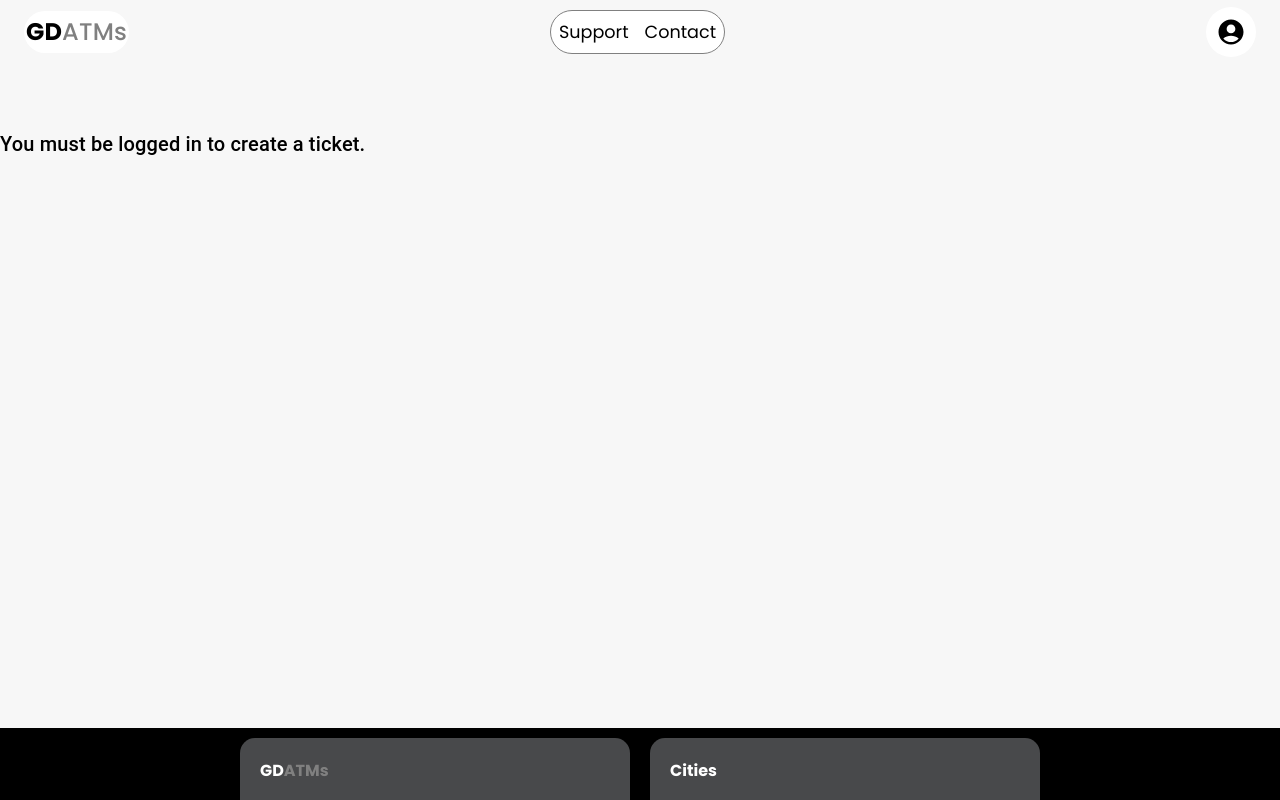
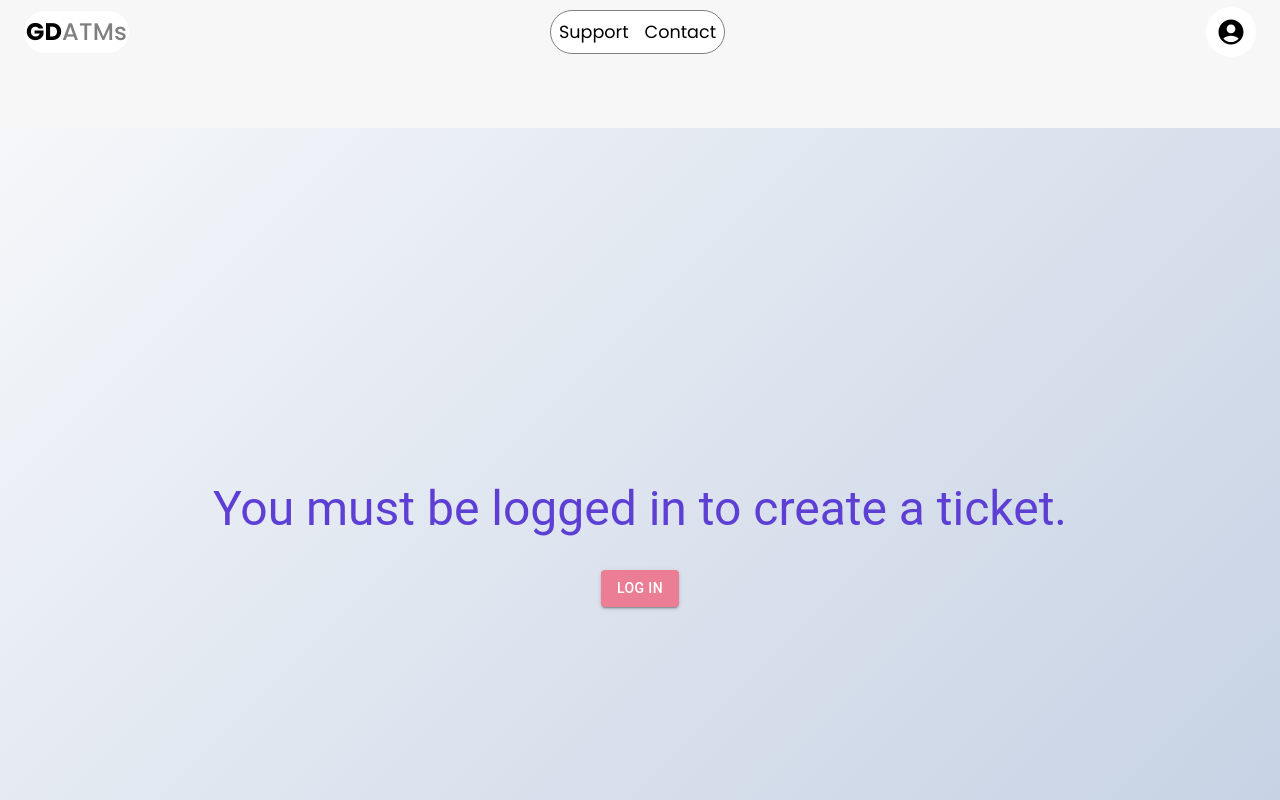
Before and after one commit to pToum21/gd-atms-v2, a React (Vite) app in the folder client/: page /create-a-ticket in a window 1280 px wide. Shown: the top 800 px of the page. Built offline with nearby package versions, Linux system fonts and the light colour scheme; no server answers.

Commit message:
working on if you are not logged in page

```diff
--- a/client/src/components/CreateATicket.jsx
+++ b/client/src/components/CreateATicket.jsx
@@ -24,7 +24,36 @@ const CreateATicket = () => {
     const isMobile = useMediaQuery(theme.breakpoints.down('sm'));
 
     if (!AuthService.loggedIn()) {
-        return <Typography variant="h6">You must be logged in to create a ticket.</Typography>;
+        return (
+            <Box
+                sx={{
+                    display: 'flex',
+                    flexDirection: 'column',
+                    justifyContent: 'center',
+                    alignItems: 'center',
+                    minHeight: '100vh',
+                    background: 'linear-gradient(135deg, #f5f7fa, #c3cfe2)',
+                    textAlign: 'center',
+                    p: 2,
+                    bgcolor: 'rgb(72, 73, 75)'
+                }}
+            >
+                <Typography variant="h3" gutterBottom sx={{ color: '#5D3FD3' }}>
+                    You must be logged in to create a ticket.
+                </Typography>
+                <Button
+                    variant="contained"
+                    sx={{
+                        mt: 2,
+                        backgroundColor: '#eb7e95',
+                        '&:hover': { backgroundColor: '#d4677d' },
+                    }}
+                    onClick={() => AuthService.login()}
+                >
+                    Log In
+                </Button>
+            </Box>
+        );
     }
 
     return (
@@ -34,9 +63,11 @@ const CreateATicket = () => {
                     <Sidebar />
                 </Box>
             )}
-            <Box flex={1} p={2} >
-                <Paper elevation={3} style={{ padding: '20px', borderRadius: '30px' }}>
-                    <h1 className="reviews-title">Create A Ticket</h1>
+            <Box flex={1} p={2}>
+                <Paper elevation={3} sx={{ padding: '20px', borderRadius: '30px' }}>
+                    <Typography variant="h4" gutterBottom sx={{ color: '#5D3FD3' }}>
+                        Create A Ticket
+                    </Typography>
                     <form onSubmit={handleSubmit}>
                         <TextField
                             fullWidth
```
